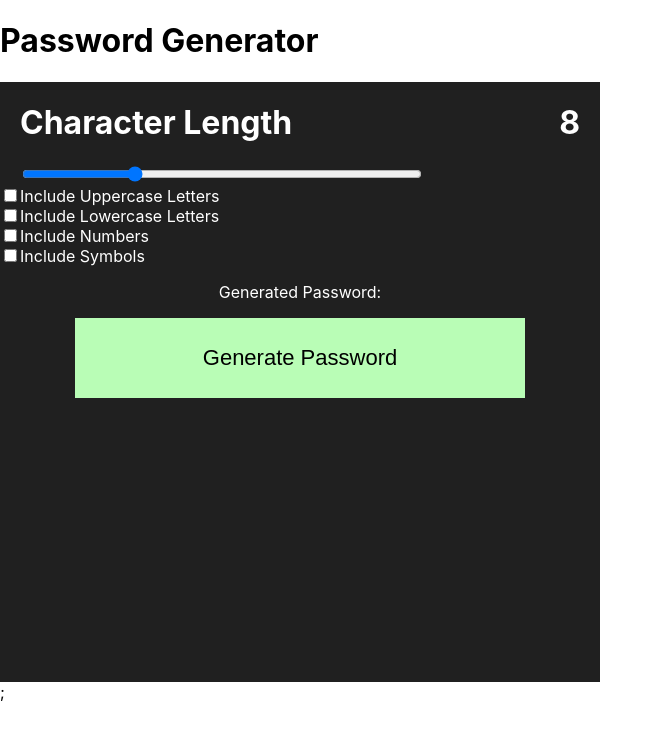
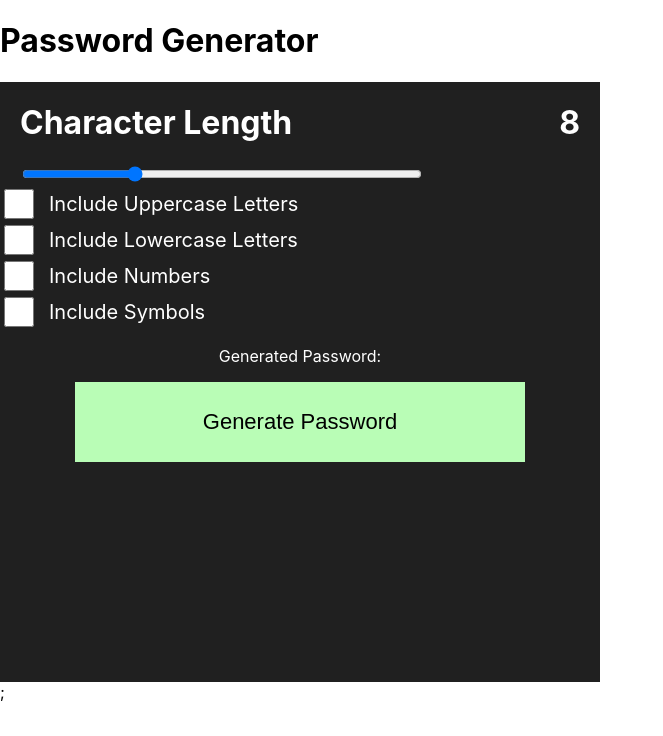
Before and after one commit to Zakariyya98/PasswordGenerator, a React (Create React App) app: page / in a window 1280 px wide. Shown: the top 736 px of the page, without its empty margins (0-663 px from the left). Built offline with nearby package versions, Linux system fonts and the light colour scheme.

Commit message:
CharacterToggles.*: add: Styling

```diff
--- a/src/components/CharacterToggles/CharacterToggles.jsx
+++ b/src/components/CharacterToggles/CharacterToggles.jsx
@@ -35,36 +35,44 @@ const CharacterToggles = (charLength) => {
 
   return (
     <div className="character-toggles__container">
-      <div>
+      <div className="character-toggles__checkbox--container">
         <input
+          className="character-toggles__checkbox"
           type="checkbox"
           onClick={(event) => setUpperChecked(event.target.checked)}
         />
-        <label>Include Uppercase Letters</label>
+        <label className="character-toggles__label">
+          Include Uppercase Letters
+        </label>
       </div>
 
-      <div>
+      <div className="character-toggles__checkbox--container">
         <input
+          className="character-toggles__checkbox"
           type="checkbox"
           onClick={(event) => setLowerChecked(event.target.checked)}
         />
-        <label>Include Lowercase Letters</label>
+        <label className="character-toggles__label">
+          Include Lowercase Letters
+        </label>
       </div>
 
-      <div>
+      <div className="character-toggles__checkbox--container">
         <input
+          className="character-toggles__checkbox"
           type="checkbox"
           onClick={(event) => setNumberChecked(event.target.checked)}
         />
-        <label>Include Numbers</label>
+        <label className="character-toggles__label">Include Numbers</label>
       </div>
 
-      <div>
+      <div className="character-toggles__checkbox--container">
         <input
+          className="character-toggles__checkbox"
           type="checkbox"
           onClick={(event) => setSymbolChecked(event.target.checked)}
         />
-        <label>Include Symbols</label>
+        <label className="character-toggles__label">Include Symbols</label>
       </div>
 
       <div>
--- a/src/components/CharacterToggles/CharacterToggles.scss
+++ b/src/components/CharacterToggles/CharacterToggles.scss
@@ -3,4 +3,19 @@
     display: flex;
     flex-direction: column;
   }
+
+  &__checkbox {
+    display: inline;
+    margin-right: 15px;
+    width: 30px;
+    height: 30px;
+    &--container {
+      display: flex;
+    }
+  }
+
+  &__label {
+    font-size: 20px;
+    align-self: center;
+  }
 }
```
